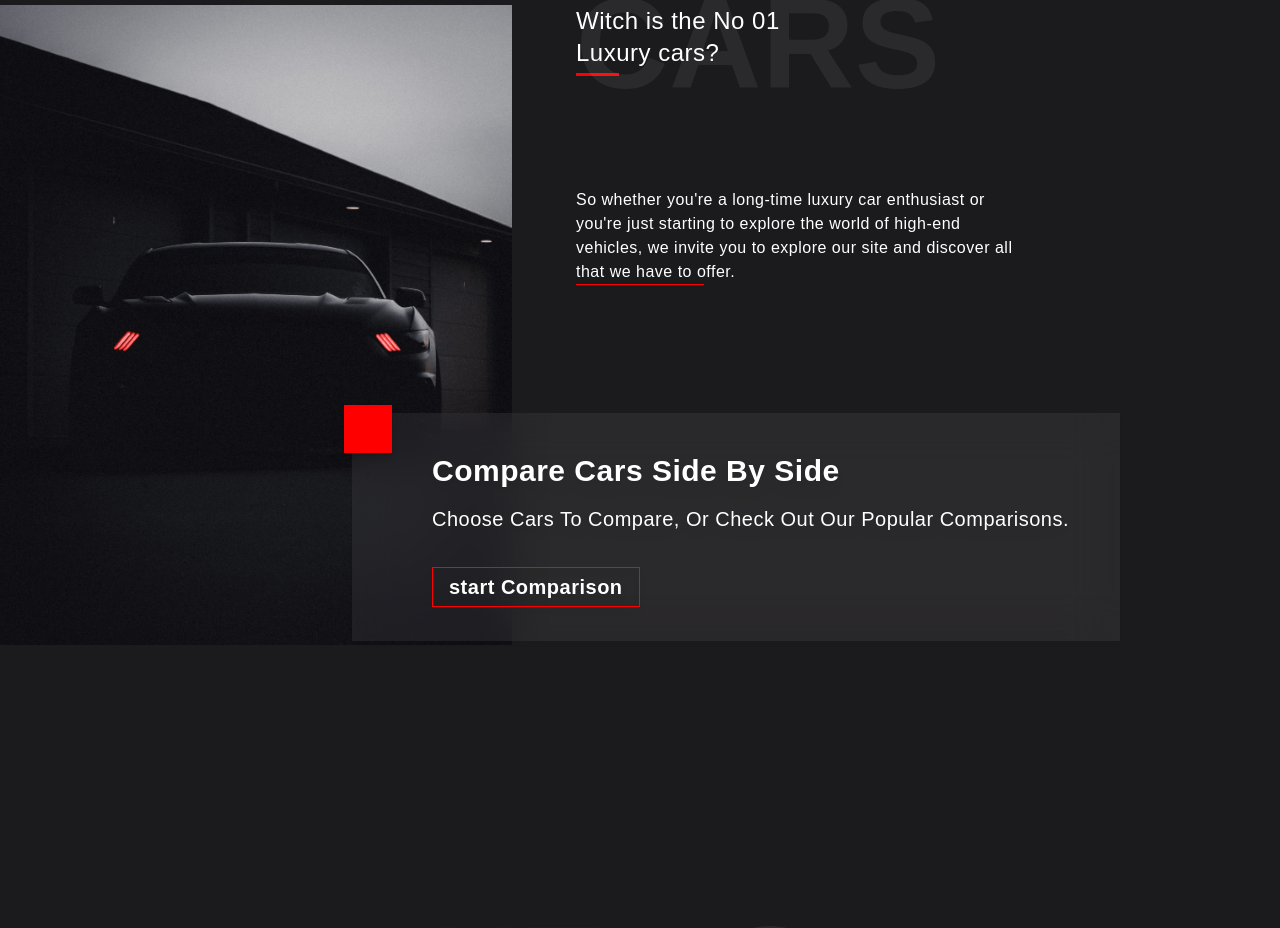
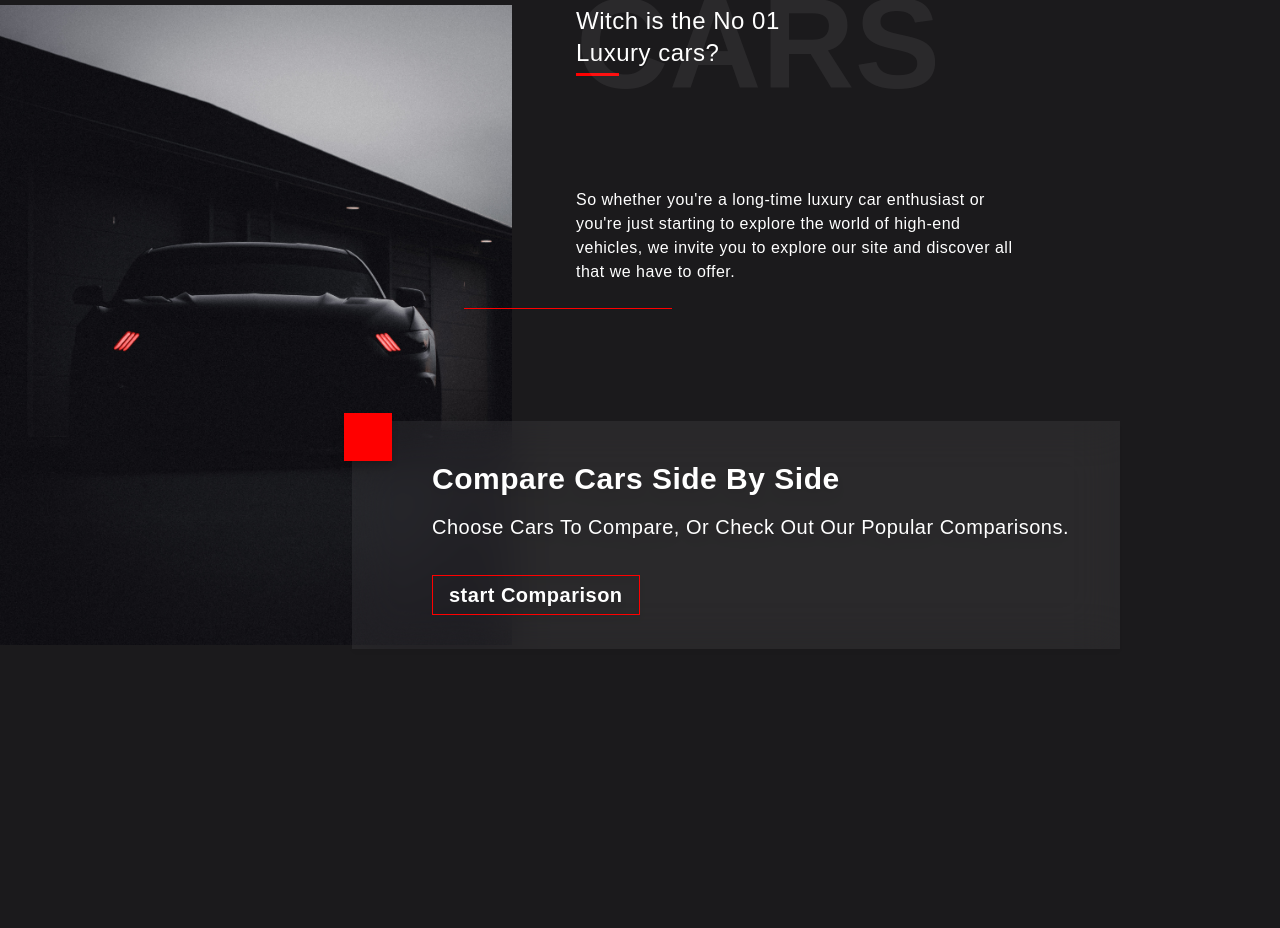
Before and after one commit to joel-kalema/luxury-cars, a Next.js app: page / in a window 1280 px wide. Shown: the part 4120-5048 px from the top of the page. Built offline with nearby package versions, Linux system fonts and the light colour scheme.

Commit message:
Update styles

```diff
--- a/components/cars.js
+++ b/components/cars.js
@@ -20,12 +20,11 @@ export default function Cars() {
                     <div className="w-1/6 h-[0.2rem] bg-[red] mt-1"></div>
                     <h1 className="text-[#fff1] text-9xl font-bold mt-[-6rem]">CARS</h1>
                 </div>
-                <div className="w-4/5 my-20 ml-[9rem] flex">
-                    <p className="px-20">So whether you're a long-time luxury car enthusiast or you're just starting to explore the world of high-end vehicles, we invite you to explore our site and discover all that we have to offer.
-                    <div className='bg-[red] w-[8rem] h-[1px]' ></div>
-                    </p>
+                <div className="w-4/5 my-20 ml-[9rem]">
+                    <p className="px-20">So whether you're a long-time luxury car enthusiast or you're just starting to explore the world of high-end vehicles, we invite you to explore our site and discover all that we have to offer.</p>
+                    <div className='bg-[red] w-[13rem] h-[1px] mt-6 ml-[-2rem]'></div>
                 </div>
-                <div className='mt-32 exp backdrop-blur-xl bg-[#fff1] py-10 relative drop-shadow-lg'>
+                <div className='mt-28 exp backdrop-blur-xl bg-[#fff1] py-10 relative drop-shadow-lg'>
                     <div className='w-[3rem] h-[3rem] bg-[red] absolute top-[-.5rem] left-[-.5rem] drop-shadow-md'></div>
                     <div className='ml-20'>
                         <h1 className='text-3xl font-bold'>Compare Cars Side By Side</h1>
```
